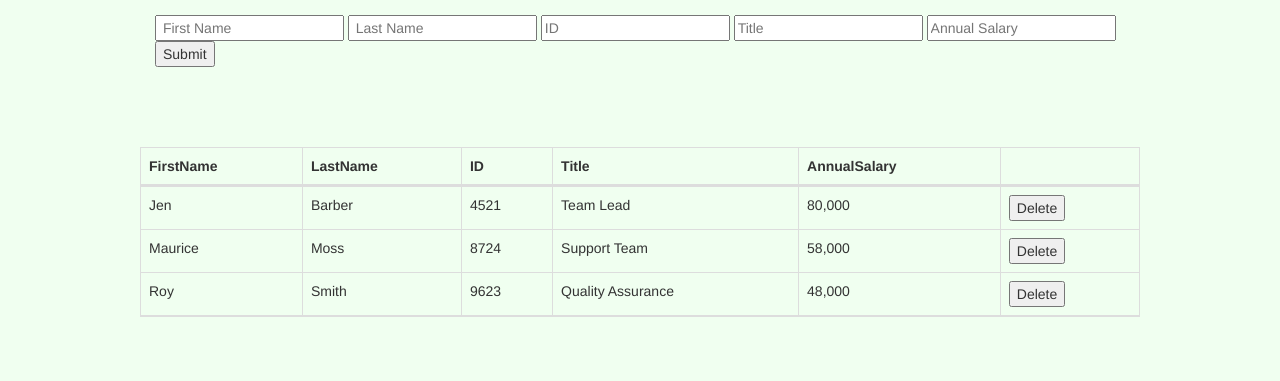
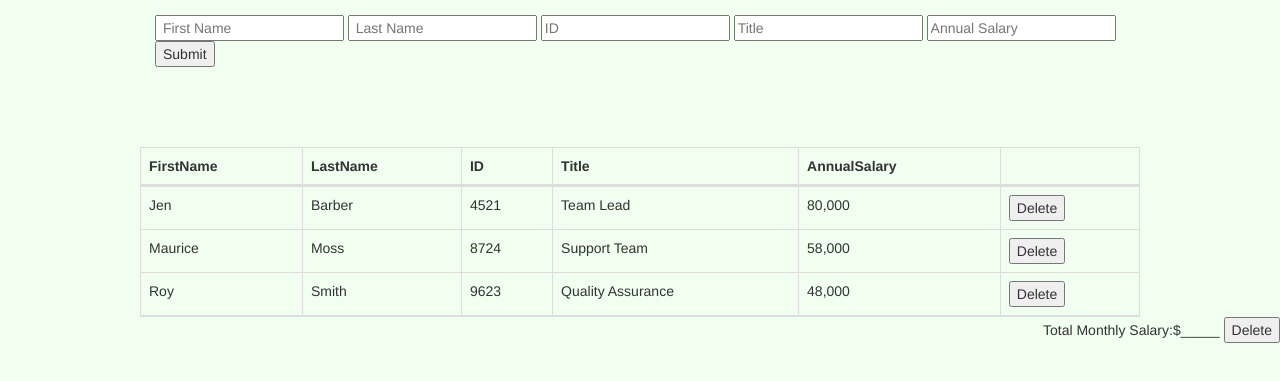
Before and after one commit to subash411/weekend-jquery-salary-calculator, a plain HTML site: page index.html in a window 1280 px wide. Shown: the part 179-560 px from the top of the page. Drawn offline with nearby package versions, Linux system fonts and the light colour scheme.

Commit message:
tried updating it

```diff
--- a/index.html
+++ b/index.html
@@ -22,7 +22,6 @@
 
     <!--Add addEmployee form-->
 
-    <div id="errorMessage"></div>
 
     <form id="addEmployee" class="container">
         <!---Name input-->
@@ -75,7 +74,7 @@
         />
     </form>
 
-    <table class="container table table-bordered">
+    <table class="container table table-bordered" >
         <thead>
             <tr>
                 <th>FirstName</th>
@@ -124,7 +123,15 @@
                 </td>
             </tr>
         </tbody>
+
     </table>
-
+    <p id="total">
+        Total Monthly Salary:$_____
+        <td>
+            <button class="deleteBtn">
+                Delete
+            </button>
+        </td>
+    </p>
     </body>
 </html>
--- a/script.js
+++ b/script.js
@@ -52,7 +52,7 @@ function onAddEmployee(event) {
      //Empty <tbody>
      $('#nameList').empty();
 
-    for (let name of  Newemployee){
+    for (let employee of  Newemployee){
         $('#nameList').append(`
         <tr>
                 <td>${employee.FirstName}</td>
--- a/style.css
+++ b/style.css
@@ -25,3 +25,8 @@ th{
     text-align: left;
     padding: 5px 5px 5px 0;
 }
+p{
+
+text-align: end;
+
+}
```
